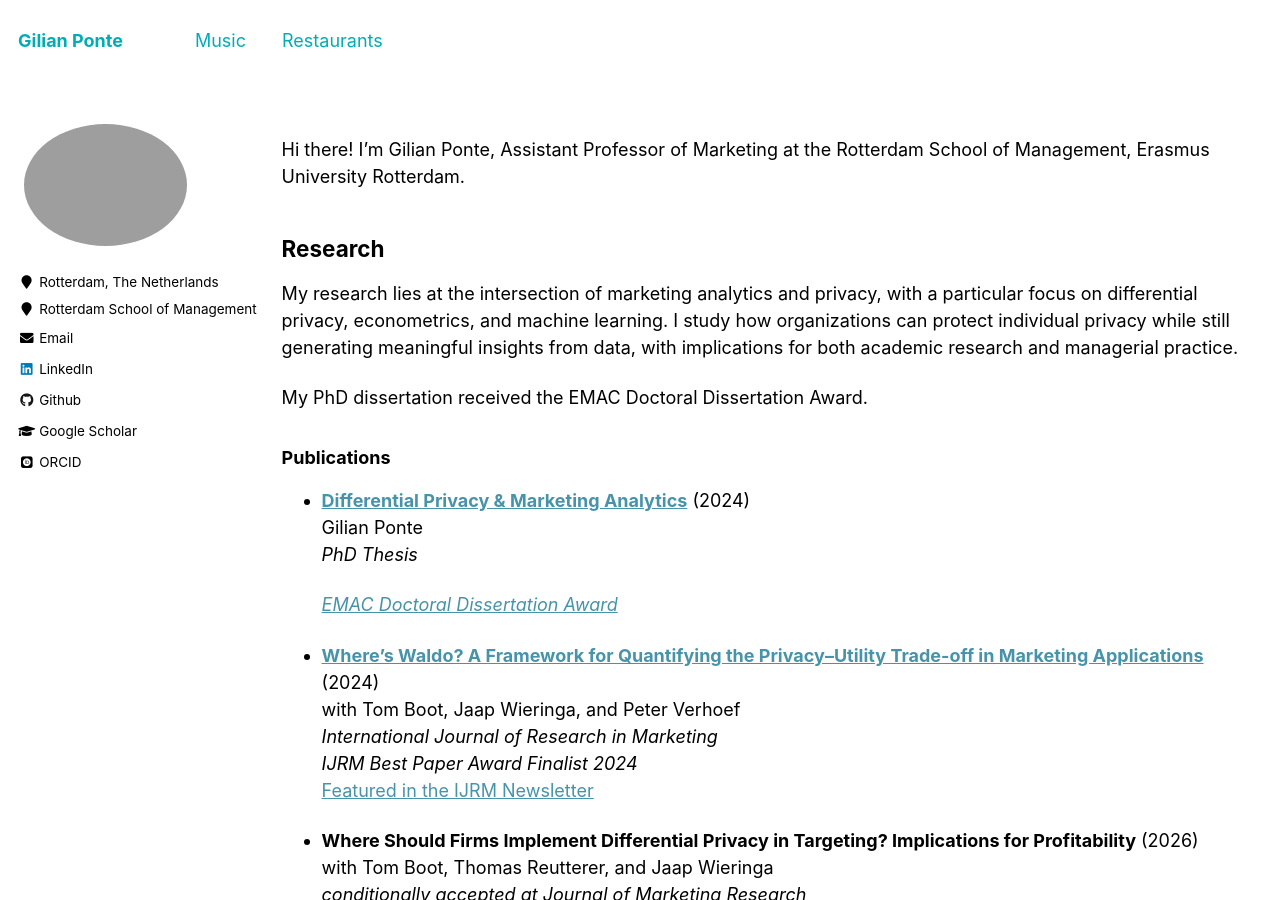
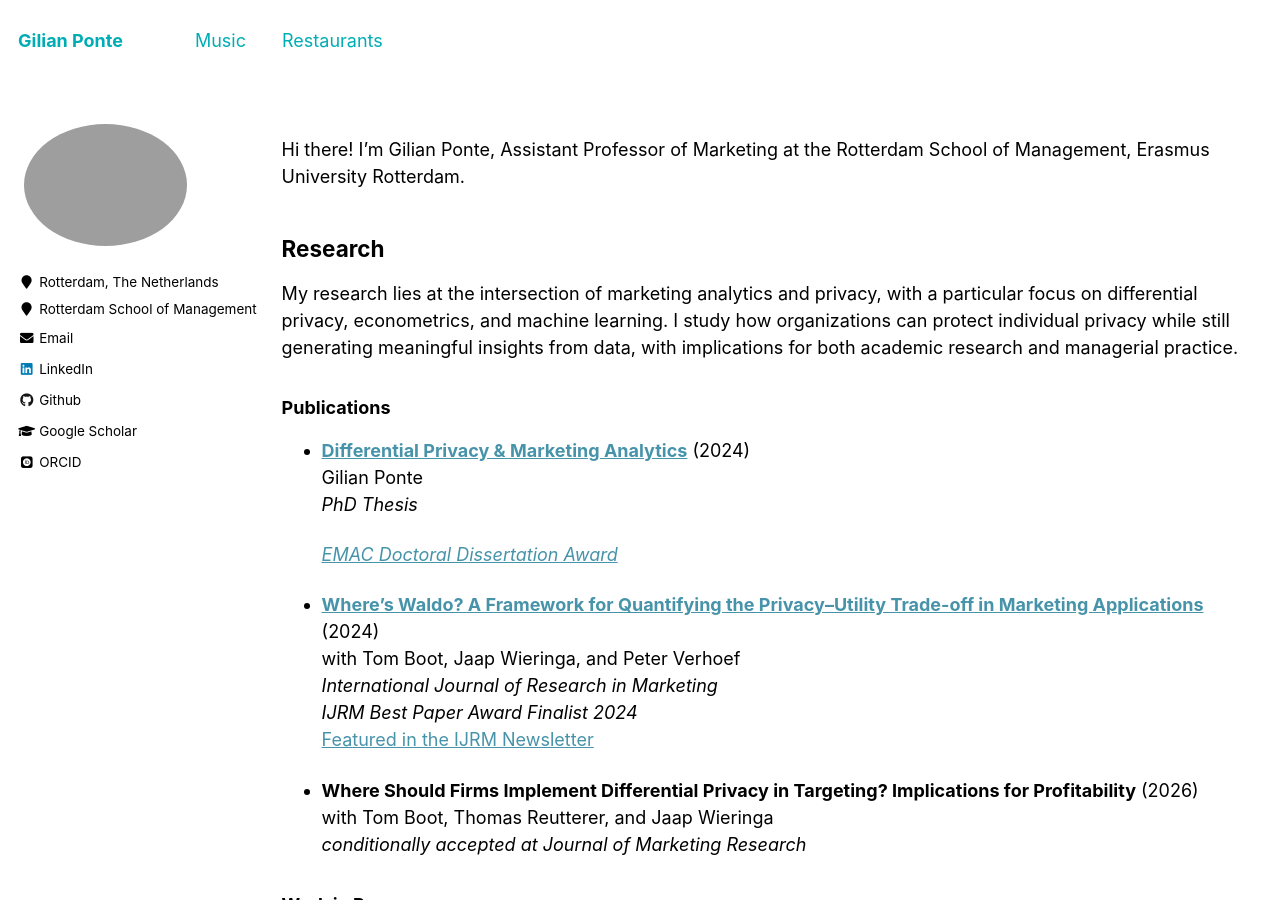
Before and after one commit to GilianPonte/gilianponte.github.io, a Jekyll site: the page built from _pages/year-archive.md, in a window 1280 px wide and 900 px high. Built offline with Jekyll 4.4.1, drawn with Linux system fonts in a browser that asks for light colours; some web fonts are replaced.

Commit message:
Update year-archive.md

```diff
--- a/_pages/year-archive.md
+++ b/_pages/year-archive.md
@@ -13,8 +13,6 @@ Hi there! I'm Gilian Ponte, Assistant Professor of Marketing at the Rotterdam Sc
 ## Research
 
 My research lies at the intersection of marketing analytics and privacy, with a particular focus on differential privacy, econometrics, and machine learning. I study how organizations can protect individual privacy while still generating meaningful insights from data, with implications for both academic research and managerial practice.
-
-My PhD dissertation received the EMAC Doctoral Dissertation Award.
 
 ### Publications
 
```
